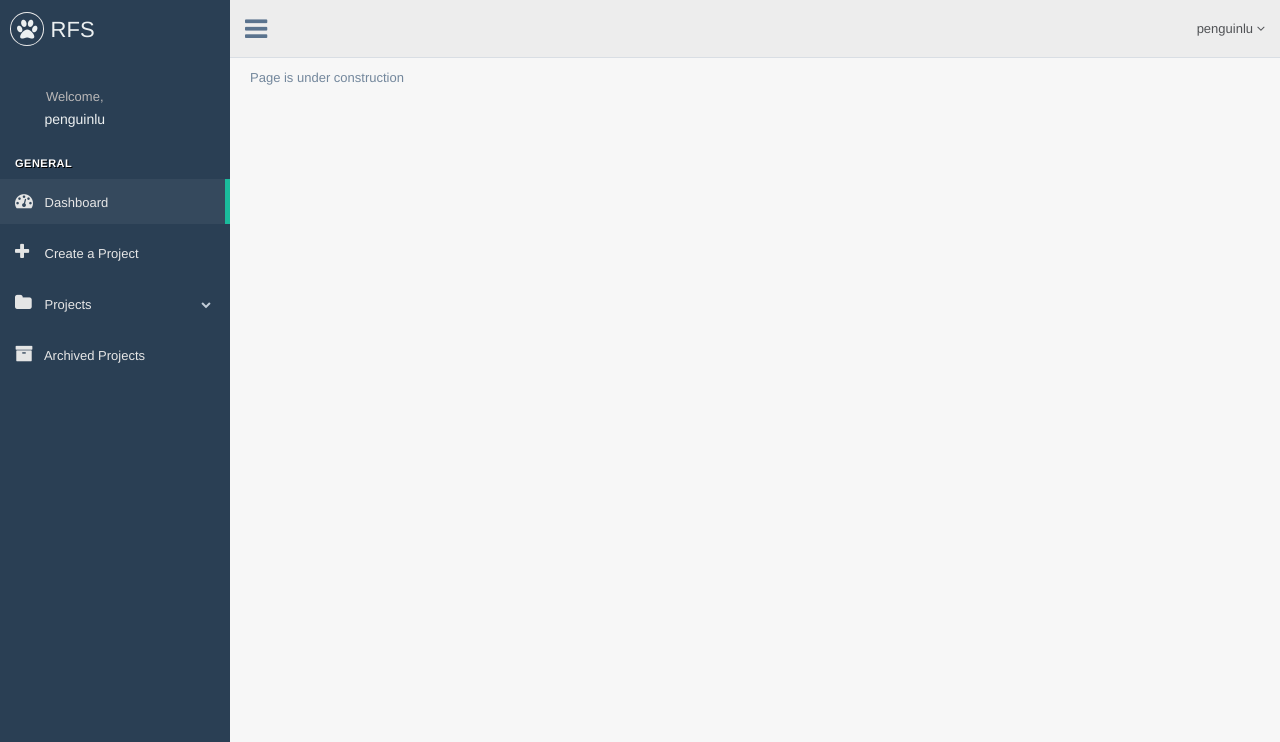
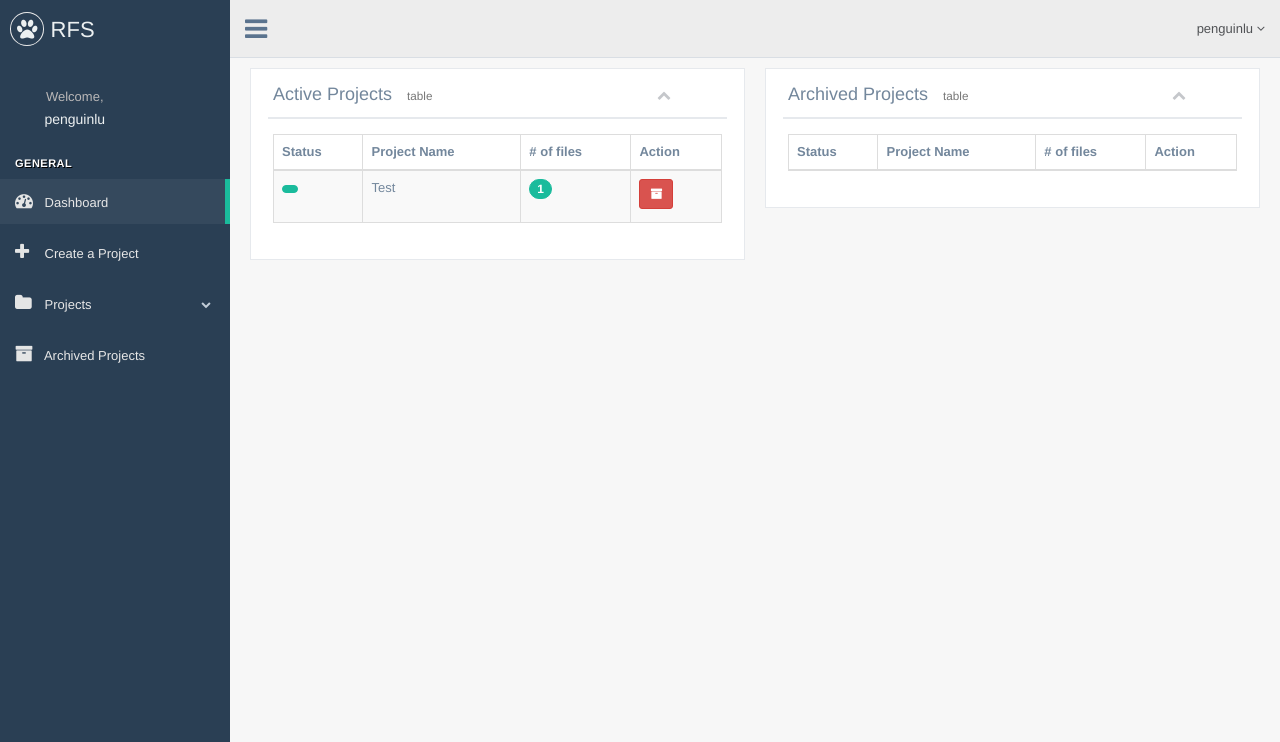
Before and after one commit to nicoletlopez/Revenue-Forecaster, a Django app: page /rfs/dashboard/ in a window 1280 px wide. Shown: the top 742 px of the page. Run offline with Django 3.2, Linux system fonts and the light colour scheme; a user stored in the database is signed in; data comes from the database, SQL or seed files in the repository; lists and menus that the app fills with data are empty; some libraries are stand-ins or nearby versions.

Commit message:
Added archived and active projects table in dashboard.

```diff
--- a/Application/rfs/templates/rfs/index.html
+++ b/Application/rfs/templates/rfs/index.html
@@ -1,5 +1,101 @@
 {% block body %}
-<!-- page content -->
-     Page is under construction
-    <!-- /page content -->
+<div class="row">
+<div class="col-md-6 col-sm-6 col-xs-6">
+<div class="x_panel">
+  <div class="x_title">
+    <h2>Active Projects <small>table</small></h2>
+    <ul class="nav navbar-right panel_toolbox">
+      <li><a class="collapse-link"><i class="fa fa-chevron-up"></i></a>
+      </li>
+    </ul>
+    <div class="clearfix"></div>
+  </div>
+  <div class="x_content">
+    <table id="" class="table table-striped table-bordered">
+      <thead>
+        <tr>
+            <th>Status</th>
+          <th>Project Name</th>
+            <th># of files</th>
+          <th>Action</th>
+
+        </tr>
+      </thead>
+      <tbody>
+      {% for act_project in all_projects %}
+        <tr>
+          <td>
+          {% if act_project.status == 'ACT' %}
+              <span class="badge bg-green"> </span>
+              {% else %}
+              <span class="badge bg-red"> </span>
+            {% endif %}
+          </td>
+          <td>{{ act_project.project_name }}</td>
+            <td><span class="badge bg-green">{{ act_project.file_set.all.count }}</span></td>
+          <td>
+          <form action="{% url 'rfs:index-project-update' act_project.id %}" method="post">
+            {% csrf_token %}
+            <input type="hidden" name="project_id" value="{{ act_project.id }}">
+            <input type="hidden" name="status" value="ARC">
+            <button type="submit" class="btn btn-danger btn-sm"><i class="fa fa-archive"></i></button>
+          </form>
+          </td>
+        </tr>
+      {% endfor %}
+      </tbody>
+    </table>
+  </div>
+</div>
+</div>
+<!-- archived projects-->
+<div class="col-md-6 col-sm-6 col-xs-6">
+<div class="x_panel">
+  <div class="x_title">
+    <h2>Archived Projects <small>table</small></h2>
+    <ul class="nav navbar-right panel_toolbox">
+      <li><a class="collapse-link"><i class="fa fa-chevron-up"></i></a>
+      </li>
+    </ul>
+    <div class="clearfix"></div>
+  </div>
+  <div class="x_content">
+    <table id="" class="table table-striped table-bordered">
+      <thead>
+        <tr>
+            <th>Status</th>
+          <th>Project Name</th>
+            <th># of files</th>
+          <th>Action</th>
+        </tr>
+      </thead>
+      <tbody>
+      {% for arc_project in arc_projects %}
+        <tr>
+          <td>
+          {% if arc_project.status == 'ACT' %}
+              <span class="badge bg-green"> </span>
+              {% else %}
+              <span class="badge bg-red"> </span>
+            {% endif %}
+          </td>
+          <td>{{ arc_project.project_name }}</td>
+            <td><span class="badge bg-green">{{ arc_project.file_set.all.count }}</span></td>
+          <td>
+          <form action="{% url 'rfs:index-project-update' arc_project.id %}" method="post">
+            {% csrf_token %}
+            <input type="hidden" name="project_id" value="{{ arc_project.id }}">
+            <input type="hidden" name="status" value="ACT">
+            <button type="submit" class="btn btn-success btn-sm"><i class="fa fa-reply"></i></button>
+          </form>
+          </td>
+        </tr>
+      {% endfor %}
+      </tbody>
+    </table>
+  </div>
+</div>
+</div>
+</div>
+
 {% endblock %}
--- a/Application/rfs/urls.py
+++ b/Application/rfs/urls.py
@@ -8,7 +8,11 @@ urlpatterns=[
     url(r'^$', views.start_view, name='start'),
     url(r'^login/$', views.login_view, name='login'),
     url(r'^logout/$', views.logout_user, name='logout'),
+
+    ########
     url(r'^dashboard/$', views.index_view, name='index'),
+    url(r'dashboard/project/(?P<project_id>[0-9]+)/update/$', views.project_update_index, name='index-project-update'),
+
     ##PROJECT URLS##
     url(r'project/(?P<pk>[0-9]+)/$',views.ProjectDetail.as_view(),name='project'),
     url(r'project/create/$',views.ProjectCreate.as_view(),name='project-create'),
--- a/Application/rfs/views.py
+++ b/Application/rfs/views.py
@@ -60,13 +60,22 @@ def index_view(request):
         template_name='rfs/base.html'
         return render(request,template_name,context)
 
+def project_update_index(request, project_id):
+    if not request.user.is_authenticated():
+        return HttpResponseRedirect(reverse('rfs:login'))
+    else:
+        project = Project.objects.get(pk=project_id)
+        project.status = str(request.POST.get("status"))
+        project.save()
+        return redirect('rfs:index')
+
+
 ##########################PROJECT VIEWS#######################
 class ProjectDetail(LoginRequiredMixin,DetailView):
     login_url = 'rfs:login'
     redirect_field_name = ''
     model=Project
     template_name='rfs/project.html'
-
 
     def get_context_data(self,**kwargs):
         context=super(ProjectDetail,self).get_context_data(**kwargs)
@@ -95,6 +104,8 @@ class ProjectUpdate(LoginRequiredMixin, UpdateView):
     model=Project
     fields=['status']
     #success_url=reverse_lazy('rfs:project',kwargs={'pk':kwargs['asas']})
+
+
 
 ##FILE VIEW###################
 
@@ -190,97 +201,108 @@ def file_update(request, project_id, file_id):
 ###########EXCELREADER#############
 def excel_to_db(request,project_id):
     project=get_object_or_404(Project,pk=project_id)
-    if request.method=="POST":
-        excelfile=BASE_DIR+'/projects/'+str(request.POST.get("file"))
-        xl_workbook = xlrd.open_workbook(excelfile)
-        xl_sheet = xl_workbook.sheet_by_index(4)
-        row = xl_sheet.row(4)
-        ind_or_grp = xl_sheet.row(3)
-        year = xl_sheet.cell(1,1).value.split()[1]
-        for iog, cell_obj in enumerate(ind_or_grp):
-            if cell_obj.value == 'GROUP':
-                group_start = iog
-        ind_actual = np.zeros((13, 12),
-                              dtype=[('subsegment', 'S40'), ('month', 'S40'), ('rns', float), ('arr', float),
-                                     ('rev', float)])
-        grp_actual = np.zeros((5, 12), dtype=[('rns', 'f8'), ('arr', 'f8'), ('rev', 'f8')])
+    try:
+        if request.method=="POST":
+            excelfile=BASE_DIR+'/projects/'+str(request.POST.get("file"))
+            xl_workbook = xlrd.open_workbook(excelfile)
+            xl_sheet = xl_workbook.sheet_by_index(4)
+            row = xl_sheet.row(4)
+            ind_or_grp = xl_sheet.row(3)
+            year = xl_sheet.cell(1,1).value.split()[1]
+            for iog, cell_obj in enumerate(ind_or_grp):
+                if cell_obj.value == 'GROUP':
+                    group_start = iog
+            ind_actual = np.zeros((13, 12),
+                                  dtype=[('subsegment', 'S40'), ('month', 'S40'), ('rns', float), ('arr', float),
+                                         ('rev', float)])
+            grp_actual = np.zeros((5, 12), dtype=[('rns', 'f8'), ('arr', 'f8'), ('rev', 'f8')])
 
-        month_list = ['January', 'February', 'March', 'April', 'May', 'June', 'July', 'August', 'September', 'October',
-                      'November', 'December']
-        unneeded_columns = ['', 'Barter', 'GRAND TOTAL', 'TOTAL GROUP', 'TOTAL INDIVIDUAL', 'SEGMENT NAME',
-                            'Qualified Discount', 'Long Staying']
+            month_list = ['January', 'February', 'March', 'April', 'May', 'June', 'July', 'August', 'September', 'October',
+                          'November', 'December']
+            unneeded_columns = ['', 'Barter', 'GRAND TOTAL', 'TOTAL GROUP', 'TOTAL INDIVIDUAL', 'SEGMENT NAME',
+                                'Qualified Discount', 'Long Staying']
 
-        def getDate(month, year):
-            thirty_ones = ["January", "March", "May", "July", "August", "October", "December"]
-            monthMap = {"January": 1, "February": 2, "March": 3, "April": 4, "May": 5, "June": 6, "July": 7, "August": 8,
-                        "September": 9, "October": 10, "November": 11,
-                        "December": 12}
-            if month in thirty_ones:
-                day = 31
-            else:
-                day = 30
-            month = monthMap.get(month)
-            date = "%s-%s-%s" % (year, month, day)
-            return date
+            def getDate(month, year):
+                thirty_ones = ["January", "March", "May", "July", "August", "October", "December"]
+                monthMap = {"January": 1, "February": 2, "March": 3, "April": 4, "May": 5, "June": 6, "July": 7, "August": 8,
+                            "September": 9, "October": 10, "November": 11,
+                            "December": 12}
+                if month in thirty_ones:
+                    day = 31
+                else:
+                    day = 30
+                month = monthMap.get(month)
+                date = "%s-%s-%s" % (year, month, day)
+                return date
 
-        ss = 0
-        m = 0
-        erow = 7
-        for idx, cell_obj in enumerate(row):
-            subsegment = cell_obj.value
-            if subsegment not in unneeded_columns:
-                mon = 5
-                monx = 0
-                for month in month_list:
-                    ind_actual[ss, m]['subsegment'] = subsegment
-                    ind_actual[ss, m]['month'] = month
-                    mon = mon + monx
-                    for x in range(0,3):
-                        ecolumn = idx + x
-                        if x == 0:
-                            val = 'rns'
-                        elif x == 1:
-                            val = 'arr'
-                        else:
-                            val = 'rev'
-                        our = xl_sheet.cell(erow, ecolumn).value
-                        if isinstance(our, str):
-                            our = 0.0
-                        ind_actual[ss, m][val] = our
-                    erow += 4
-                    m += 1
-                ss += 1
-                erow = 7
-                m = 0
+            ss = 0
+            m = 0
+            erow = 7
+            for idx, cell_obj in enumerate(row):
+                subsegment = cell_obj.value
+                if subsegment not in unneeded_columns:
+                    mon = 5
+                    monx = 0
+                    for month in month_list:
+                        ind_actual[ss, m]['subsegment'] = subsegment
+                        ind_actual[ss, m]['month'] = month
+                        mon = mon + monx
+                        for x in range(0,3):
+                            ecolumn = idx + x
+                            if x == 0:
+                                val = 'rns'
+                            elif x == 1:
+                                val = 'arr'
+                            else:
+                                val = 'rev'
+                            our = xl_sheet.cell(erow, ecolumn).value
+                            if isinstance(our, str):
+                                our = 0.0
+                            ind_actual[ss, m][val] = our
+                        erow += 4
+                        m += 1
+                    ss += 1
+                    erow = 7
+                    m = 0
 
-        for main in ind_actual:
-            for sub in main:
-                segment = sub[0].upper().decode('utf-8').strip()
-                month = sub[1].decode('utf-8')
-                rns = sub[2]
-                arr = sub[3]
-                rev = sub[4]
-                try:
-                    seg_id = Seg_list.objects.get(name=segment)
-                    actual_row = Actual(date=getDate(month,year),actual_rns=rns,actual_arr=arr,actual_rev=rev,segment=seg_id,project_id=project_id)
-                    actual_row.save()
-                except(Exception):
-                    pass
+            for main in ind_actual:
+                for sub in main:
+                    segment = sub[0].upper().decode('utf-8').strip()
+                    month = sub[1].decode('utf-8')
+                    rns = sub[2]
+                    arr = sub[3]
+                    rev = sub[4]
+                    try:
+                        seg_id = Seg_list.objects.get(name=segment)
+                        actual_row = Actual(date=getDate(month,year),actual_rns=rns,actual_arr=arr,actual_rev=rev,segment=seg_id,project_id=project_id)
+                        actual_row.save()
+                    except(Exception):
+                        pass
+            context={'project':project,
+                     'message':'Om nomo nom! Data Fed!',
+                     'arc_projects': Project.objects.all().filter(status='ARC'),
+                     'all_projects': Project.objects.all().filter(status='ACT'),
+                     'act_files': File.objects.filter(status='ACT', project_id=project_id),
+                     'year_detect':year,
+                     'actual_data_list': Actual.objects.all().filter(project_id=project_id),
+                     'arc_files': File.objects.filter(status='ARC', project_id=project_id),
+                     }
+            return render(request,'rfs/datafeeder.html',context)
         context={'project':project,
-                 'message':'Om nomo nom! Data Fed!',
                  'arc_projects': Project.objects.all().filter(status='ARC'),
                  'all_projects': Project.objects.all().filter(status='ACT'),
                  'act_files': File.objects.filter(status='ACT', project_id=project_id),
-                 'year_detect':year,
                  'actual_data_list': Actual.objects.all().filter(project_id=project_id),
                  'arc_files': File.objects.filter(status='ARC', project_id=project_id),
                  }
         return render(request,'rfs/datafeeder.html',context)
-    context={'project':project,
-             'arc_projects': Project.objects.all().filter(status='ARC'),
-             'all_projects': Project.objects.all().filter(status='ACT'),
-             'act_files': File.objects.filter(status='ACT', project_id=project_id),
-             'actual_data_list': Actual.objects.all().filter(project_id=project_id),
-             'arc_files': File.objects.filter(status='ARC', project_id=project_id),
-             }
-    return render(request,'rfs/datafeeder.html',context)
+    except:
+        context={'project':project,
+                 'arc_projects': Project.objects.all().filter(status='ARC'),
+                 'all_projects': Project.objects.all().filter(status='ACT'),
+                 'act_files': File.objects.filter(status='ACT', project_id=project_id),
+                 'actual_data_list': Actual.objects.all().filter(project_id=project_id),
+                 'arc_files': File.objects.filter(status='ARC', project_id=project_id),
+                 'message':'Excel format wrong. Please choose a correct one'
+                 }
+        return render(request,'rfs/datafeeder.html',context)
```
